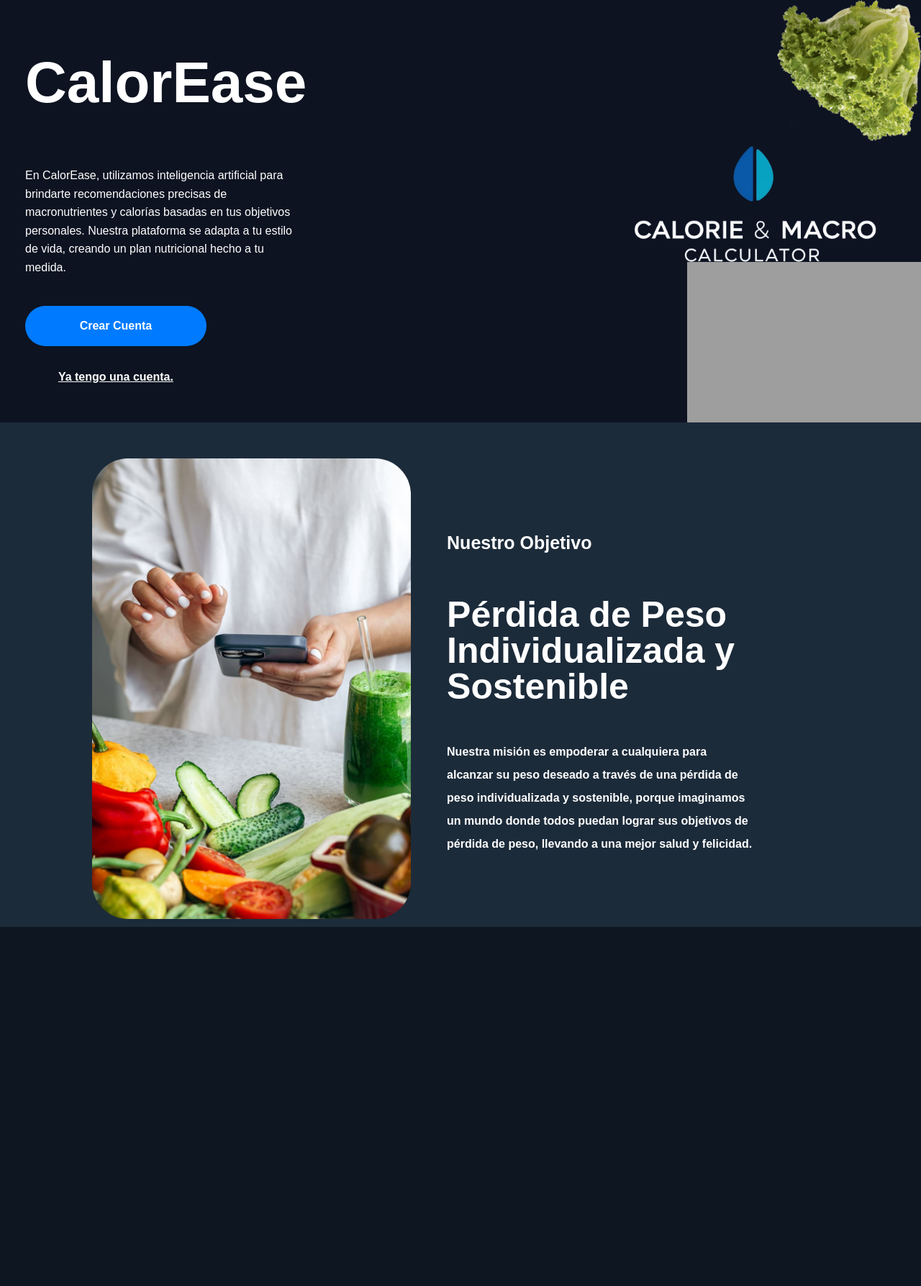
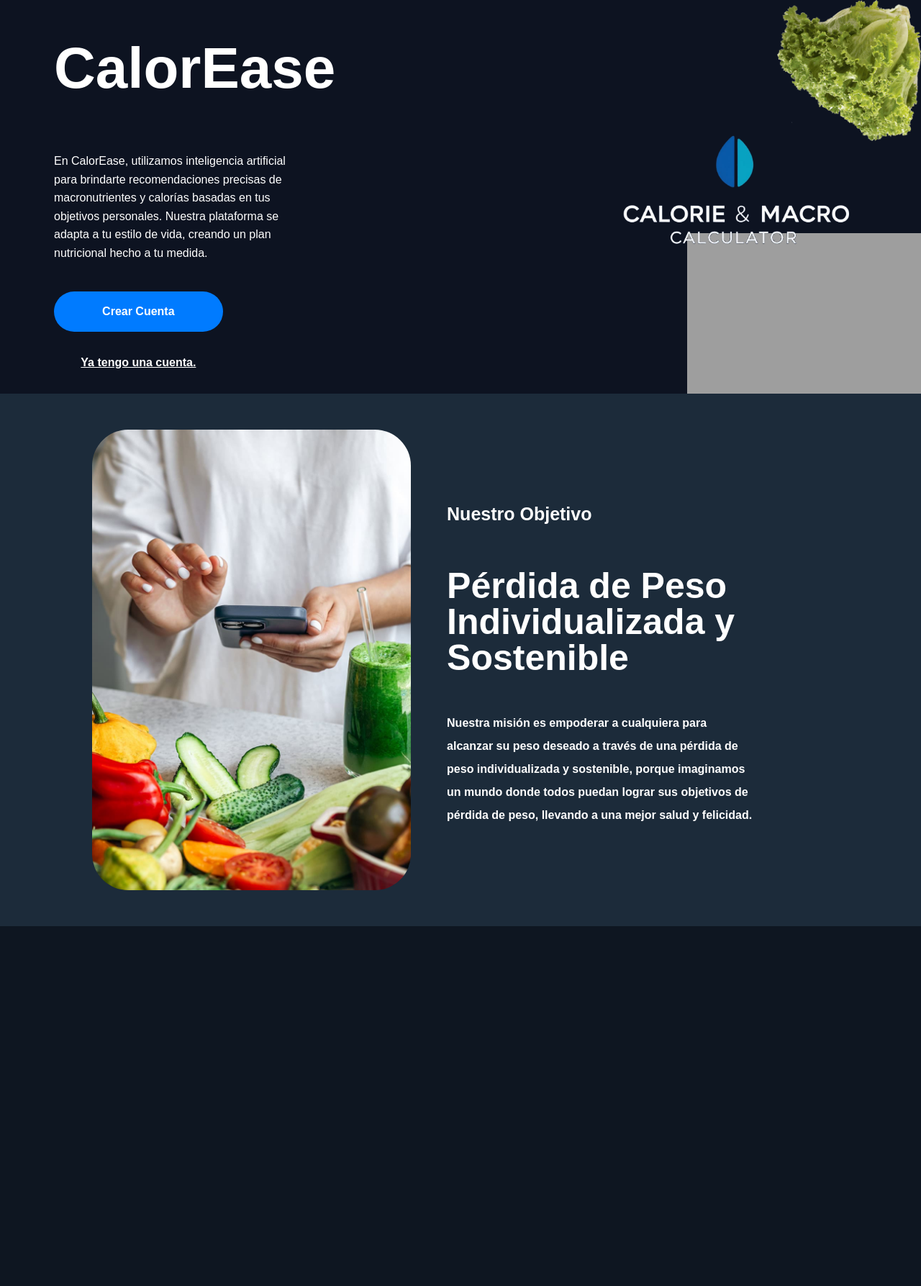
Before and after one commit to agusnovaalaburar/CalorEase, a PHP site: page / in a window 1280 px wide. Shown: the part 80-1867 px from the top of the page at 72% size. Before the commit the page ends 1368 px from the top, so only its background shows below. Run offline with PHP 8.4, Linux system fonts and the light colour scheme; grey boxes are pictures that could not be loaded.

Commit message:
siguiendo el main, devuelta

```diff
--- a/assets/css/style.css
+++ b/assets/css/style.css
@@ -288,6 +288,7 @@
   padding: 2rem;
   background-color: #0d1321; /* Color de fondo */
   overflow: hidden; /* Evita que la imagen sobresalga */
+  padding: 0 6rem;
 }
 
 .hero__lechuga {
@@ -407,6 +408,15 @@
 .nuestro-objetivo p {
   font-weight: bold;
   width: 80%;
+}
+
+/*---------------------------------
+-----------food info--------------
+----------------------------------*/
+.food-info {
+  height: 50rem;
+  margin-top: 5rem;
+  background-color: var(--color-secundario);
 }
 /* Responsive */
 @media (max-width: 1024px) {
--- a/index.html
+++ b/index.html
@@ -68,4 +68,5 @@
       </p>
     </div>
   </section>
+  <section class="food-info"></section>
 </html>
```
